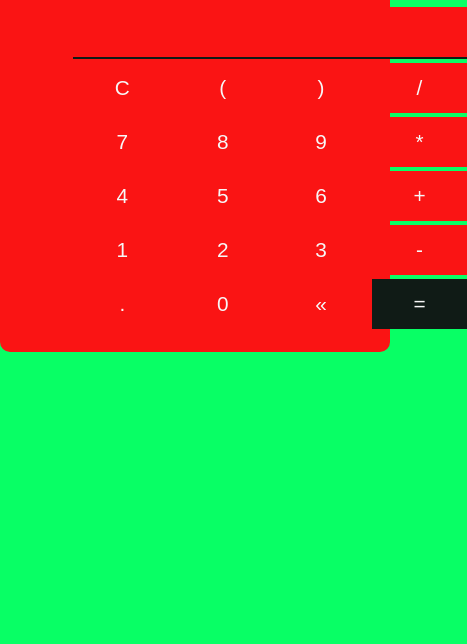
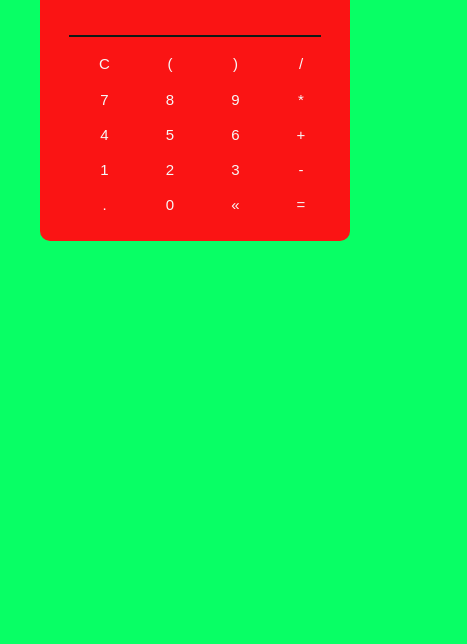
Before and after one commit to GabrielVeras-dev/Pr-ticas-usando-JavaScript, a plain HTML site: page Calc with Constructor Function/index.html in a window 390 px wide. Shown: the part 200-844 px from the top of the page, 467 px wide, since content can reach past the window. Drawn offline with nearby package versions, Linux system fonts and the light colour scheme.

Commit message:
Código 100%

```diff
--- a/Calc with Constructor Function/index.html
+++ b/Calc with Constructor Function/index.html
@@ -17,7 +17,7 @@
 
     <table class="calculator">
       <tr>
-        <td colspan="4"><input type="text" class="display"></td>
+        <td colspan="4"><input type="text" class="display" onkeypress='return event.charCode >= 48 && event.charCode <= 57'></td>
       </tr>
 
       <tr>
@@ -60,6 +60,6 @@
 
   </section>
 
-  <script src="main.js"></script>
+  <script src="./index.js"></script>
 </body>
 </html>
--- a/Calc with Constructor Function/style.css
+++ b/Calc with Constructor Function/style.css
@@ -62,3 +62,40 @@ width: 400px;
 .btn-eq {
   background: #101b16;
 }
+
+
+@media screen and (max-width: 768px) {
+
+  .container {
+      max-width: 320px;
+      margin: 40px;
+      background: #fa1414;
+      padding: 20px;
+      border-radius: 10px;
+  }
+
+  .display {
+      font-size: 12px;
+      width: 252px;
+      text-align: right;
+      margin-left: 6px;
+      margin-bottom: 5px;
+      border: none;
+      border-bottom: 2px solid #101b16;
+      background: #fa1414;
+  }
+
+  .calculator {
+      width: 0px
+  }
+
+  .btn {
+      width: 25px;
+      height: 20px;
+      font-size: 15px;
+      margin-left: 29px;
+      border: none;
+      background: #fa1414;
+      cursor: pointer;
+  }
+  }
```
Also changed, not shown: Calc with Constructor Function/main.js (+14 -0 lines).
